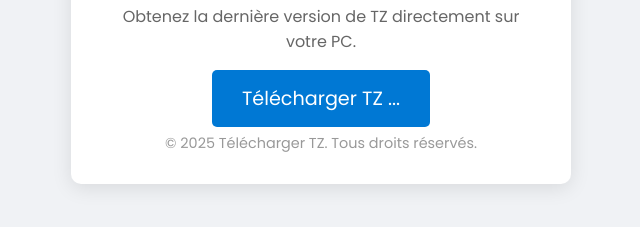
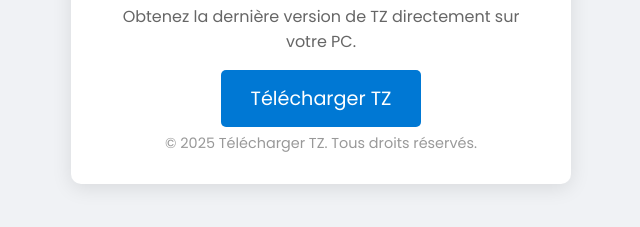
Before and after one commit to Gurtais/Win11, a plain HTML site: page index.html in a window 1280 px wide. Shown: the part 411-638 px from the top of the page, without its empty margins (319-959 px from the left). Drawn offline with Linux system fonts and the light colour scheme.

Commit message:
Update index.html

```diff
--- a/index.html
+++ b/index.html
@@ -21,7 +21,7 @@
         </header>
         <main>
             <a href="tz.exe" class="download-btn" target="_blank">
-                Télécharger TZ ...
+                Télécharger TZ
             </a>
         </main>
         <footer>
```
